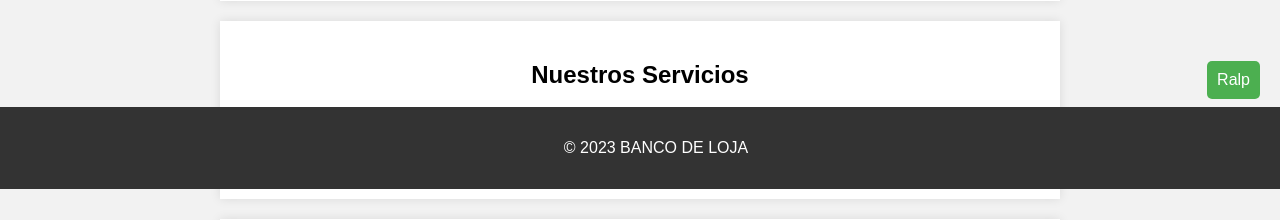
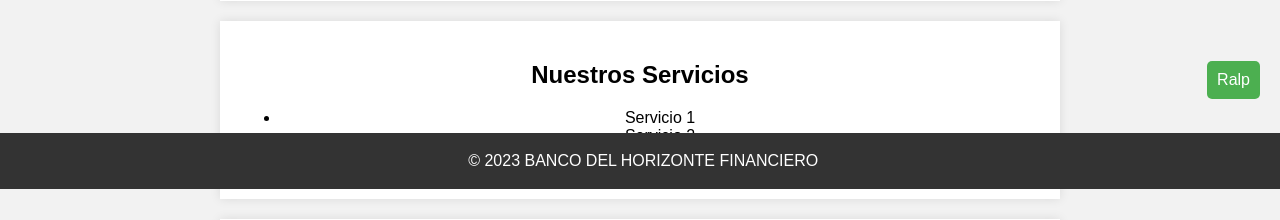
Before and after one commit to Cristhianjvg/chatbanker, a Django app: page /index in a window 1280 px wide. Shown: the part 611-831 px from the top of the page. Run offline with Django 4.2, Linux system fonts and the light colour scheme; parts of the project's set-up code (start-up, migrations or seed data) failed here and were passed over; some libraries are stand-ins or nearby versions.

Commit message:
cambiar nombre

```diff
--- a/chat/chatbot.py
+++ b/chat/chatbot.py
@@ -8,13 +8,11 @@
 from sklearn.metrics.pairwise import cosine_similarity
 from nltk.corpus import stopwords
 
-
 warnings.filterwarnings("ignore")
 
 flag = True
 f = open('static/chatbot.txt', 'r', errors='ignore')
 raw=f.read()
-
 nlp = spacy.load('es_core_news_sm')
 
 raw=raw.lower()# convertir en minúscula
@@ -48,9 +46,8 @@
 
     for i, pregunta in enumerate(preguntas):
         similitud = nlp(user_response).similarity(nlp(pregunta))
-        if similitud > 0.6:  # Puedes ajustar el umbral según tus necesidades
+        if similitud > 0.7:  # Puedes ajustar el umbral según tus necesidades
             return respuestas[i]
-
     return
 
 #Función para determinar la similitud del texto insertado y el corpus
@@ -63,7 +60,6 @@
             respuesta_predef = respuesta_predefinida(user_response)
             print(respuesta_predef)
             if respuesta_predef != None:
-
                 return  respuesta_predef
             else:
                 robo_response = ''
--- a/template/home.html
+++ b/template/home.html
@@ -41,7 +41,7 @@
             background-color: #333;
             color: white;
             text-align: center;
-            padding: 1em;
+            padding: 0.2em;
             position: fixed;
             bottom: 0;
             width: 100%;
@@ -141,7 +141,7 @@
 </head>
 <body>
     <header>
-        <h1>BANCO DE LOJA</h1>
+        <h1>BANCO DEL HORIZONTE FINANCIERO</h1>
     </header>
 
     <nav>
@@ -295,7 +295,7 @@
             }
         </script>
 
-        <p>&copy; 2023 BANCO DE LOJA</p>
+        <p>&copy; 2023 BANCO DEL HORIZONTE FINANCIERO</p>
     </footer>
 </body>
 </html>
```
